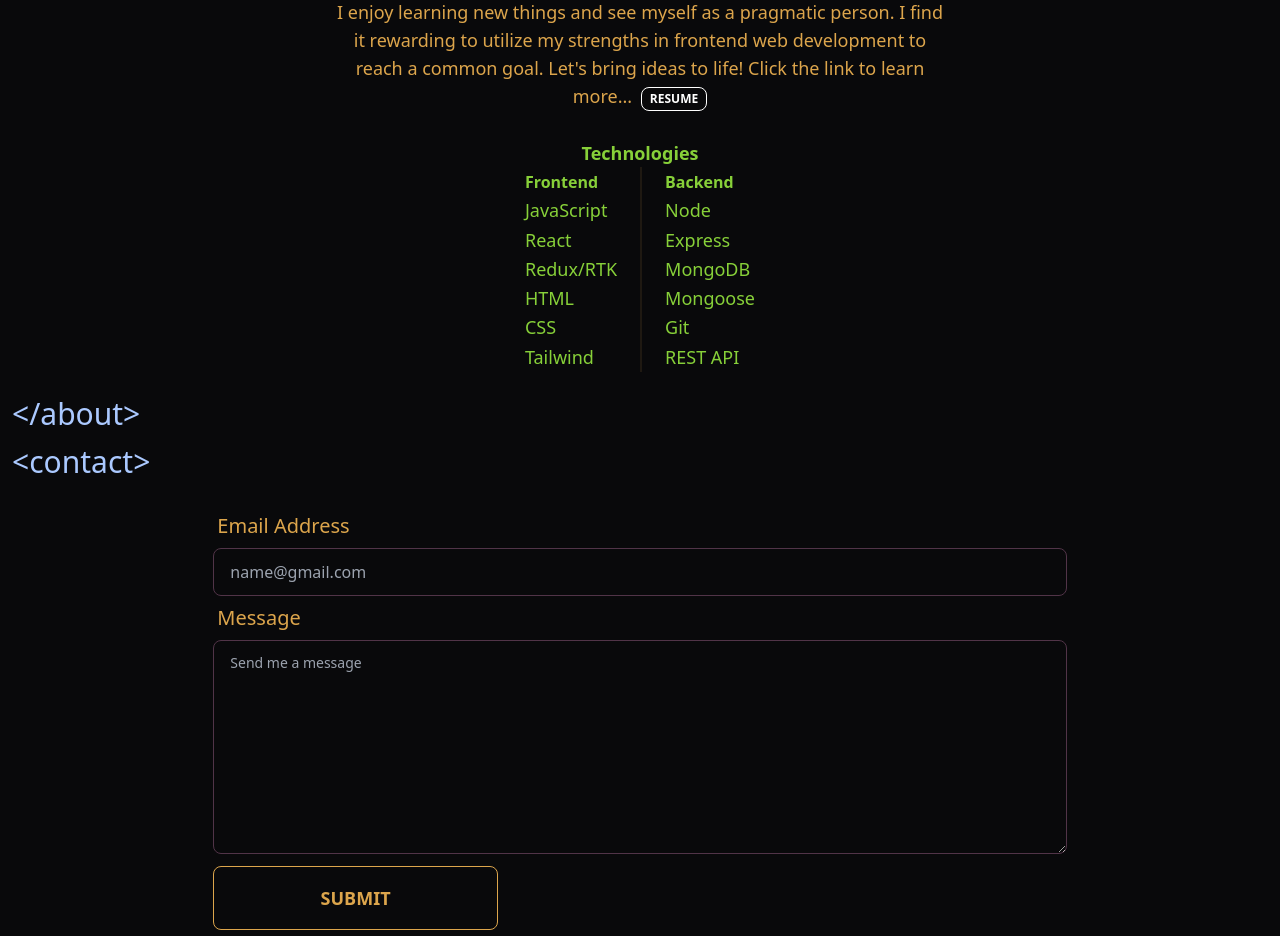
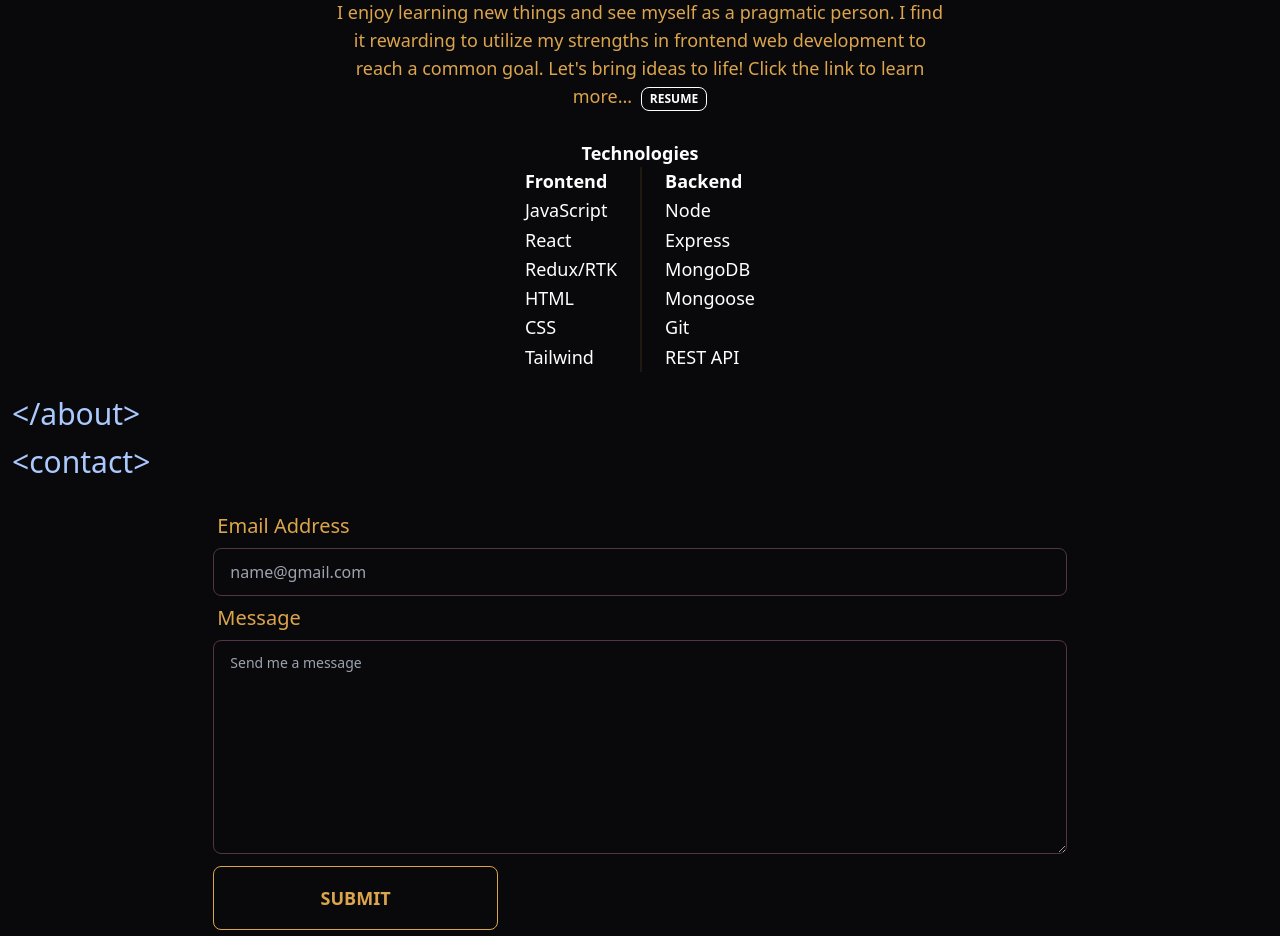
Before and after one commit to GregPetropoulos/GP-XP, a React (Create React App) app in the folder client/: page / in a window 1280 px wide. Shown: the part 1040-1976 px from the top of the page. Built offline with nearby package versions, Linux system fonts and the light colour scheme; no server answers.

Commit message:
Changed green font to white in technologies

```diff
--- a/client/src/components/AboutSection.jsx
+++ b/client/src/components/AboutSection.jsx
@@ -26,12 +26,12 @@ const AboutSection = ({ data }) => {
         </div>
 
         {/* Tech */}
-        <h2 className=' text-center text-success mt-4 font-bold'>
+        <h2 className=' text-center text-primary mt-4 font-bold'>
           Technologies
         </h2>
-        <div className='flex flex-row flex-start justify-around text-success leading-relaxed sm:justify-between'>
+        <div className='flex flex-row flex-start justify-around text-primary leading-relaxed sm:justify-between'>
           <ul>
-            <span className='font-bold text-base'>Frontend</span>
+            <span className='font-bold text-primary'>Frontend</span>
             <li className=''>JavaScript</li>
             <li>React</li>
             <li>Redux/RTK</li>
@@ -41,7 +41,7 @@ const AboutSection = ({ data }) => {
           </ul>
           <div className='divider divider-horizontal text-primary sm:none'></div>
           <ul>
-            <span className='font-bold text-base'>Backend</span>
+            <span className='font-bold text-primary'>Backend</span>
             <li>Node</li>
             <li>Express</li>
             <li>MongoDB</li>
```
